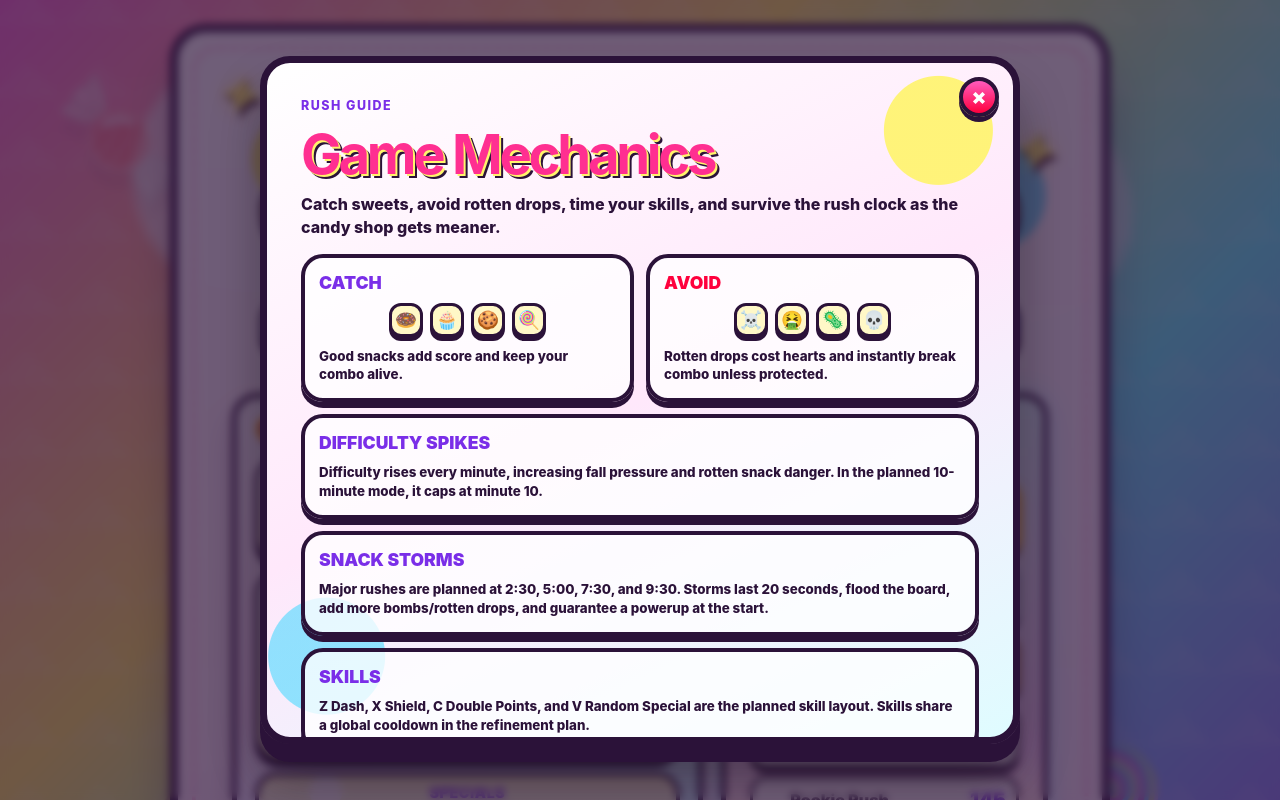
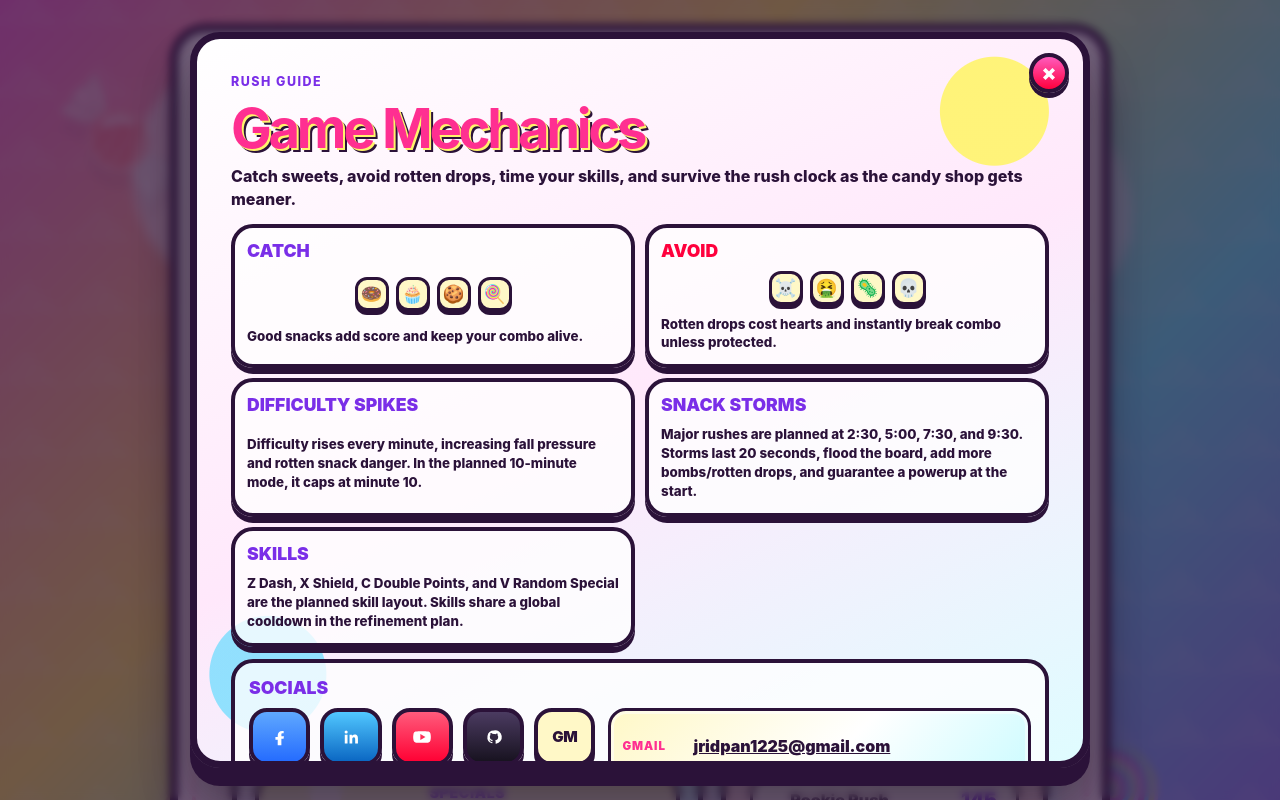
Before and after one commit to tychesama/snack-rush, a React (Vite) app: page / in a window 1280 px wide. Both pictures are taken after a click on the button "INFO". Shown: the top 800 px of the page. Built offline with nearby package versions, Linux system fonts and the light colour scheme.

Commit message:
feat: polish SnackRush modals and leaderboard

```diff
--- a/src/App.css
+++ b/src/App.css
@@ -3702,3 +3702,208 @@ h1 {
     grid-template-columns: 1fr;
   }
 }
+
+/* Player modal autosave, socials, and leaderboard top-three polish */
+
+/* Latest menu/socials and leaderboard polish */
+.info-modal-card {
+  width: min(900px, 100%);
+  max-height: min(92vh, 820px);
+  overflow: hidden;
+  gap: 12px;
+}
+
+.info-modal-card .info-mechanics-grid {
+  grid-template-columns: repeat(2, minmax(0, 1fr));
+  gap: 10px;
+}
+
+.info-modal-card .info-mechanic-card {
+  padding: 12px;
+}
+
+.info-modal-card .info-mechanic-card.wide {
+  grid-column: auto;
+}
+
+.info-social-section {
+  width: 100%;
+  min-height: 150px;
+}
+
+.socials-content-grid {
+  display: grid;
+  grid-template-columns: minmax(230px, 0.9fr) minmax(260px, 1.1fr);
+  align-items: stretch;
+  gap: 12px;
+}
+
+.modal-social-logo-row {
+  display: grid;
+  grid-template-columns: repeat(auto-fit, minmax(54px, 1fr));
+  align-content: stretch;
+  gap: 10px;
+  width: 100%;
+  margin: 0;
+}
+
+.modal-social-logo-row .social-logo {
+  width: 100%;
+  min-width: 0;
+  height: 58px;
+  border-radius: 18px;
+}
+
+.social-icon-text {
+  display: inline-grid;
+  place-items: center;
+  width: 100%;
+  height: 100%;
+  color: currentColor;
+  font-size: 0.95rem;
+  font-weight: 950;
+  letter-spacing: -0.03em;
+}
+
+.made-by-card {
+  display: grid;
+  grid-template-columns: auto 1fr;
+  align-content: center;
+  align-items: center;
+  gap: 7px 10px;
+  padding: 12px;
+  border: 3px solid #2b1239;
+  border-radius: 18px;
+  background: linear-gradient(135deg, #fff8c7, #ffffff 50%, #bffaff);
+  box-shadow: inset 0 0 0 3px rgba(255, 255, 255, 0.52);
+}
+
+.made-by-card span {
+  color: #ff2f91;
+  font-size: 0.72rem;
+  font-weight: 950;
+  letter-spacing: 0.08em;
+  text-transform: uppercase;
+}
+
+.made-by-card a,
+.made-by-card strong,
+.made-by-card small {
+  min-width: 0;
+  color: #2b1239;
+  font-weight: 950;
+  overflow-wrap: anywhere;
+}
+
+.made-by-card strong {
+  color: #7a2ee8;
+  font-size: 1.2rem;
+  line-height: 1;
+}
+
+.made-by-card small {
+  grid-column: 1 / -1;
+  color: rgba(43, 18, 57, 0.72);
+}
+
+.player-name-modal-card .modal-player-name-row {
+  display: grid;
+  grid-template-columns: 1fr;
+}
+
+.leaderboard-list li {
+  grid-template-columns: auto auto minmax(0, 1fr) auto;
+}
+
+.leaderboard-list li.rank-1,
+.leaderboard-list li.rank-2,
+.leaderboard-list li.rank-3 {
+  min-height: 66px;
+  overflow: visible;
+}
+
+.leaderboard-list li.rank-1 {
+  padding: 13px 12px 13px 42px;
+  background:
+    radial-gradient(circle at 12% 18%, rgba(255, 255, 255, 0.78) 0 18px, transparent 19px),
+    radial-gradient(circle at 96% 18%, rgba(255, 255, 255, 0.55) 0 22px, transparent 23px),
+    linear-gradient(90deg, #fff46b 0%, #ffcf4a 46%, #ffd9ff 100%);
+  border-color: #ff9f00;
+  box-shadow: 0 7px 0 #2b1239, 0 0 0 4px rgba(255, 176, 0, 0.42), 0 0 24px rgba(255, 196, 0, 0.45);
+}
+
+.leaderboard-list li.rank-2 {
+  background:
+    radial-gradient(circle at 12% 18%, rgba(255, 255, 255, 0.78) 0 17px, transparent 18px),
+    linear-gradient(90deg, #ffffff 0%, #d8deee 52%, #e8dfff 100%);
+  border-color: #9fa8ba;
+  box-shadow: 0 6px 0 #2b1239, 0 0 0 3px rgba(190, 198, 212, 0.46);
+}
+
+.leaderboard-list li.rank-3 {
+  background:
+    radial-gradient(circle at 12% 18%, rgba(255, 255, 255, 0.76) 0 17px, transparent 18px),
+    linear-gradient(90deg, #ffe4c7 0%, #d49a66 52%, #ffd7d2 100%);
+  border-color: #9c6644;
+  box-shadow: 0 6px 0 #2b1239, 0 0 0 3px rgba(156, 102, 68, 0.36);
+}
+
+.leaderboard-top-crown {
+  top: 7px;
+  left: 8px;
+  font-size: 1.45rem;
+  transform: rotate(-14deg);
+  filter: drop-shadow(2px 2px 0 #2b1239) drop-shadow(0 0 8px rgba(255, 196, 0, 0.62));
+}
+
+.leaderboard-medal {
+  display: inline-grid;
+  place-items: center;
+  width: 30px;
+  height: 30px;
+  border: 3px solid #2b1239;
+  border-radius: 50%;
+  background: rgba(255, 255, 255, 0.72);
+  box-shadow: 0 3px 0 #2b1239;
+  font-size: 1rem;
+  line-height: 1;
+}
+
+.leaderboard-list li.rank-1 .leaderboard-medal {
+  background: #fff8c7;
+}
+
+.leaderboard-list li.rank-2 .leaderboard-medal {
+  background: #f4f6ff;
+}
+
+.leaderboard-list li.rank-3 .leaderboard-medal {
+  background: #ffe7d2;
+}
+
+.leaderboard-list li.rank-1 .leaderboard-name span,
+.leaderboard-list li.rank-2 .leaderboard-name span,
+.leaderboard-list li.rank-3 .leaderboard-name span {
+  font-weight: 950;
+  text-shadow: 1px 1px 0 rgba(255, 255, 255, 0.75);
+}
+
+@media (max-width: 700px) {
+  .info-modal-card {
+    max-height: none;
+    overflow: visible;
+  }
+
+  .info-modal-card .info-mechanics-grid,
+  .socials-content-grid {
+    grid-template-columns: 1fr;
+  }
+
+  .leaderboard-list li {
+    grid-template-columns: auto auto minmax(0, 1fr);
+  }
+
+  .leaderboard-score {
+    grid-column: 3;
+  }
+}
--- a/src/App.jsx
+++ b/src/App.jsx
@@ -278,6 +278,10 @@ function App() {
 }
 
 function SocialIcon({ link }) {
+  if (link.text) {
+    return <span className="social-icon-text" aria-hidden="true">{link.text}</span>;
+  }
+
   if (link.iconSrc) {
     return <img src={link.iconSrc} alt="" className="social-icon-image" aria-hidden="true" />;
   }
@@ -362,7 +366,8 @@ function InfoModal({ open, onClose, socialLinks }) {
         </div>
 
         <div className="info-social-section">
-          <strong>Links</strong>
+          <strong>Socials</strong>
+          <div className="socials-content-grid">
             <nav className="social-logo-row modal-social-logo-row" aria-label="Social links">
               {socialLinks.map((link) => (
                 <a key={link.id} className={`social-logo social-${link.id}`} href={link.href} aria-label={link.label} title={link.label}>
@@ -370,6 +375,14 @@ function InfoModal({ open, onClose, socialLinks }) {
                 </a>
               ))}
             </nav>
+            <div className="made-by-card">
+              <span>Gmail</span>
+              <a href="mailto:jridpan1225@gmail.com">jridpan1225@gmail.com</a>
+              <span>Made by</span>
+              <strong>Joem</strong>
+              <small>Heavily assisted by Codex</small>
+            </div>
+          </div>
         </div>
       </div>
     </div>
@@ -385,7 +398,7 @@ function PlayerNameModal({ open, playerProfile, onChangePlayerProfile, onClose }
 
   if (!open) return null;
 
-  const saveName = () => {
+  const closeAndSave = () => {
     const nextProfile = normalizePlayerProfile({ name: draftName });
     onChangePlayerProfile(nextProfile);
     setDraftName(nextProfile.name);
@@ -393,14 +406,14 @@ function PlayerNameModal({ open, playerProfile, onChangePlayerProfile, onClose }
   };
 
   return (
-    <div className="menu-modal-overlay" role="presentation" onMouseDown={onClose}>
+    <div className="menu-modal-overlay" role="presentation" onMouseDown={closeAndSave}>
       <div id="snackrush-player-modal" className="menu-modal-card player-name-modal-card" role="dialog" aria-modal="true" aria-label="Change leaderboard player name" onMouseDown={(event) => event.stopPropagation()}>
-        <button type="button" className="menu-modal-close" onClick={onClose} aria-label="Close player name">
+        <button type="button" className="menu-modal-close" onClick={closeAndSave} aria-label="Close and save player name">
           ×
         </button>
         <p className="modal-eyebrow">Leaderboard Name</p>
         <h2>Player Name</h2>
-        <p>Scores save only after a finished rush. Names are capped at {PLAYER_NAME_MAX_LENGTH} characters.</p>
+        <p>Scores save automatically when this modal closes. Names are capped at {PLAYER_NAME_MAX_LENGTH} characters.</p>
         <div className="player-name-edit-row modal-player-name-row">
           <input
             type="text"
@@ -408,15 +421,14 @@ function PlayerNameModal({ open, playerProfile, onChangePlayerProfile, onClose }
             maxLength={PLAYER_NAME_MAX_LENGTH}
             onChange={(event) => setDraftName(event.target.value)}
             onKeyDown={(event) => {
-              if (event.key === 'Enter') saveName();
-              if (event.key === 'Escape') onClose();
+              if (event.key === 'Enter') closeAndSave();
+              if (event.key === 'Escape') closeAndSave();
             }}
             aria-label="Leaderboard player name"
             autoFocus
           />
-          <button type="button" onClick={saveName}>Save</button>
         </div>
-        <small>Current: {playerProfile.name}</small>
+        <small>Current saved name: {playerProfile.name}</small>
       </div>
     </div>
   );
@@ -430,6 +442,7 @@ function StartScreen({ onStart, leaderboard, playerProfile, onChangePlayerProfil
     { id: 'linkedin', label: 'LinkedIn', href: '#' },
     { id: 'youtube', label: 'YouTube', href: '#' },
     { id: 'github', label: 'GitHub', href: '#' },
+    { id: 'email', label: 'Gmail', href: 'mailto:jridpan1225@gmail.com', text: 'GM' },
     { id: 'website', label: 'My Website', href: '#', iconSrc: '/social-icons/tychefolio-favicon.svg' },
     { id: 'gamecenter', label: 'Game Center', href: '#', iconSrc: '/social-icons/game-center-favicon.svg' },
   ];
@@ -1285,6 +1298,7 @@ function Leaderboard({ entries, title, subtitle, highlightRank = null }) {
               )}
 
               <span className="leaderboard-rank">#{rank}</span>
+              {rank <= 3 && <span className="leaderboard-medal" aria-hidden="true">{rank === 1 ? '🥇' : rank === 2 ? '🥈' : '🥉'}</span>}
 
               <div className="leaderboard-name">
                 <span>{entry.name}</span>
```
Also changed, not shown: 1 other file (tests, documents, lock files or other folders). Lines whose indentation alone changed are shown as unchanged.
